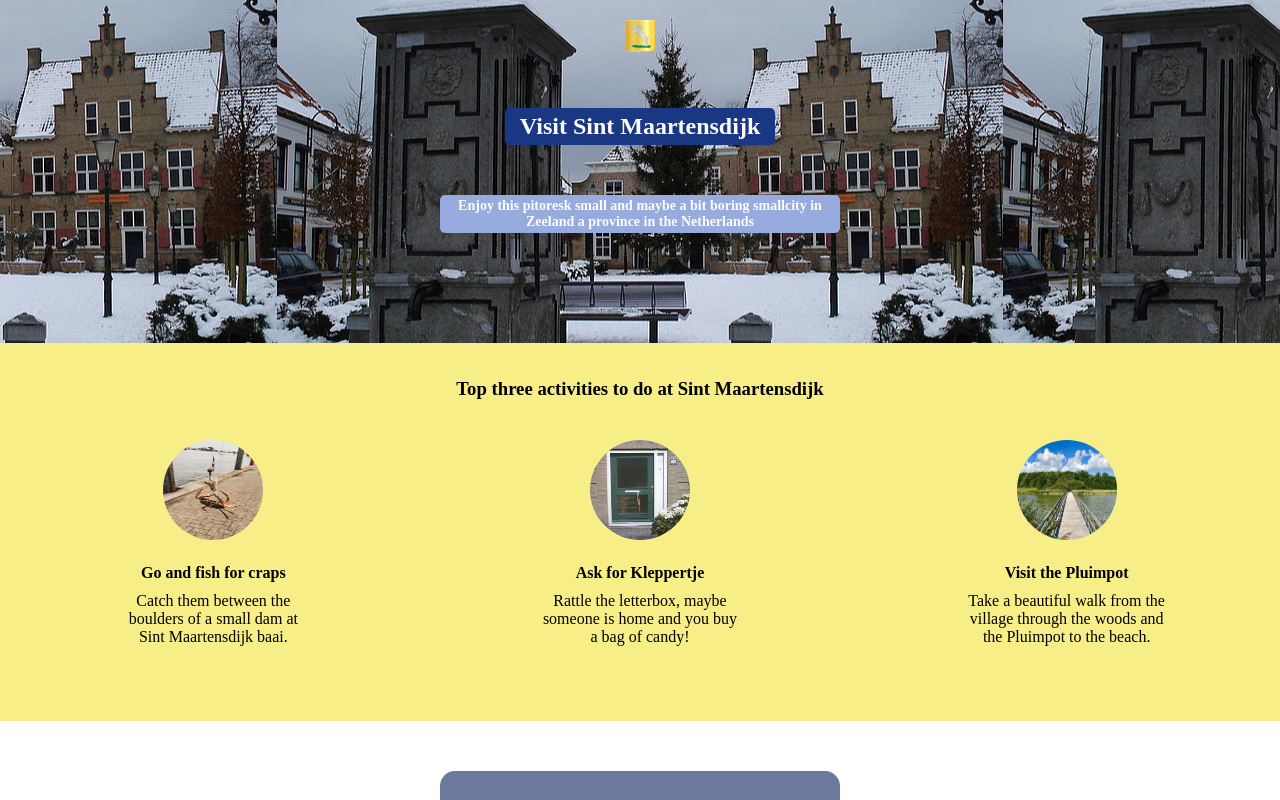
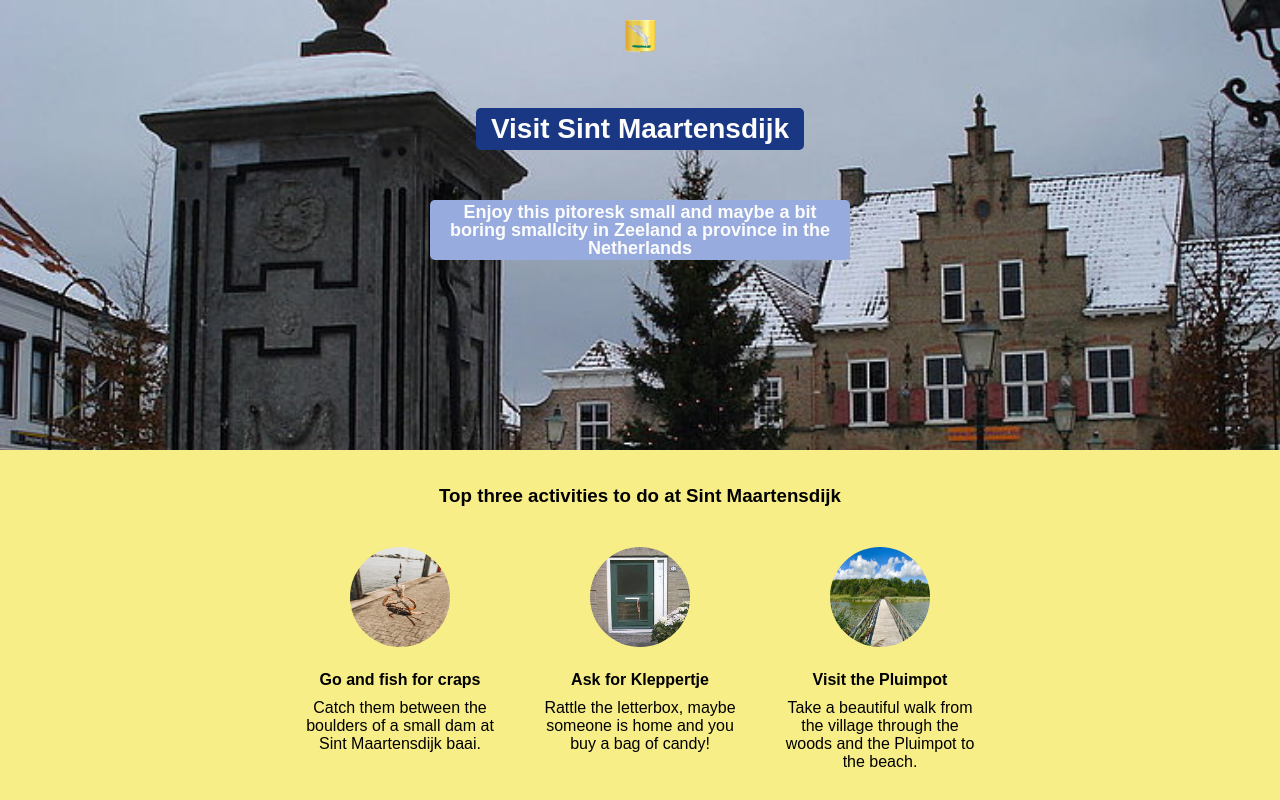
Before and after one commit to rhodevisser/hometown-website, a website built with Vite: page index.html in a window 1280 px wide. Shown: the top 800 px of the page. Built offline with nearby package versions, Linux system fonts and the light colour scheme.

Commit message:
chore: Edit id names
for better readability

```diff
--- a/index.html
+++ b/index.html
@@ -10,9 +10,8 @@
     </head>
     <body>
 
-        <!-- HERO SECTION -->
         <div
-        id="hero">
+        id="hero-section">
 
             <img
             src="resources/images/Sint_Maartensdijk_wapen.svg.png"
@@ -35,7 +34,7 @@
 
         <!-- ACTIVITIES SECTION -->
         <div
-        id="activities-section">
+        id="act-section">
 
             <h3
             id="act-title">
--- a/styles.css
+++ b/styles.css
@@ -8,19 +8,14 @@
 body {
     margin: 0;
     text-align: center;
-    margin: auto;
+    font-family: Arial, sans-serif;
 }
 
 
-img {
-    width: 100px;
-}
-
-#hero {
-    height: 343px;
+#hero-section {
+    height: 450px;
     background-image: url("resources/images/csm_sint-maartensdijk_9f24bfee26.jpg");
-    background-position: center;
-
+    background-size: cover
 }
 
 #title-banner {
@@ -40,19 +35,20 @@ img {
     margin-bottom: 50px;
     padding: 5px 15px;
     border-radius: 5px;
-    font-size: 24px;
+    font-size: 28px;
     background-color: #193783;
 }
 
 #smerdiek-subtitle {
-    padding: 3px 10px;
+    padding: 3px 7px;
     border-radius: 5px;
-    font-size: 14px;
+    font-size: 18px;
     background-color: #97abde;
-    width: 400px;
+    width: 420px;
+    line-height: 18px;
 }
 
-#activities-section {
+#act-section {
     height: 378px;
     background-color: #f7ee87;
     margin-top: 0px;
@@ -70,6 +66,9 @@ img {
     display: flex;
     justify-content: space-around;
     margin-top: 30px;
+    margin-left: auto;
+    margin-right: auto;
+    max-width: 720px;
 }
 
 .images-prop {
```
